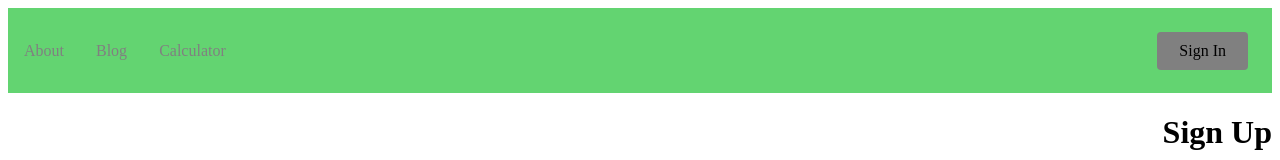
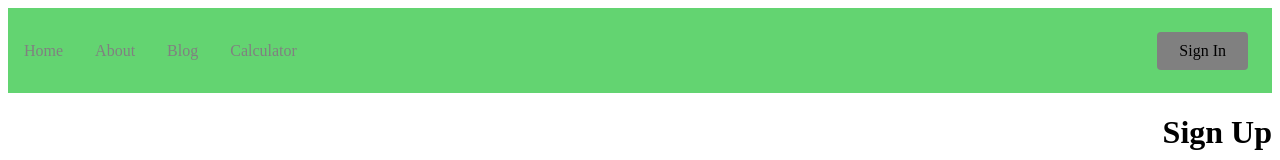
Before and after one commit to xael-dev/react-projects, a React (Create React App) app: page /signup in a window 1280 px wide. Shown: the top 160 px of the page. Built offline with nearby package versions, Linux system fonts and the light colour scheme.

Commit message:
Add navlink for home page

```diff
--- a/src/components/Navbar.js
+++ b/src/components/Navbar.js
@@ -7,6 +7,9 @@ const Navbar = () => {
             <Nav>
                 <Bars />
                 <NavMenu>
+                    <NavLink to='/' activeStyle>
+                        Home
+                    </NavLink>
                     <NavLink to='/about' activeStyle>
                         About
                     </NavLink>
```
